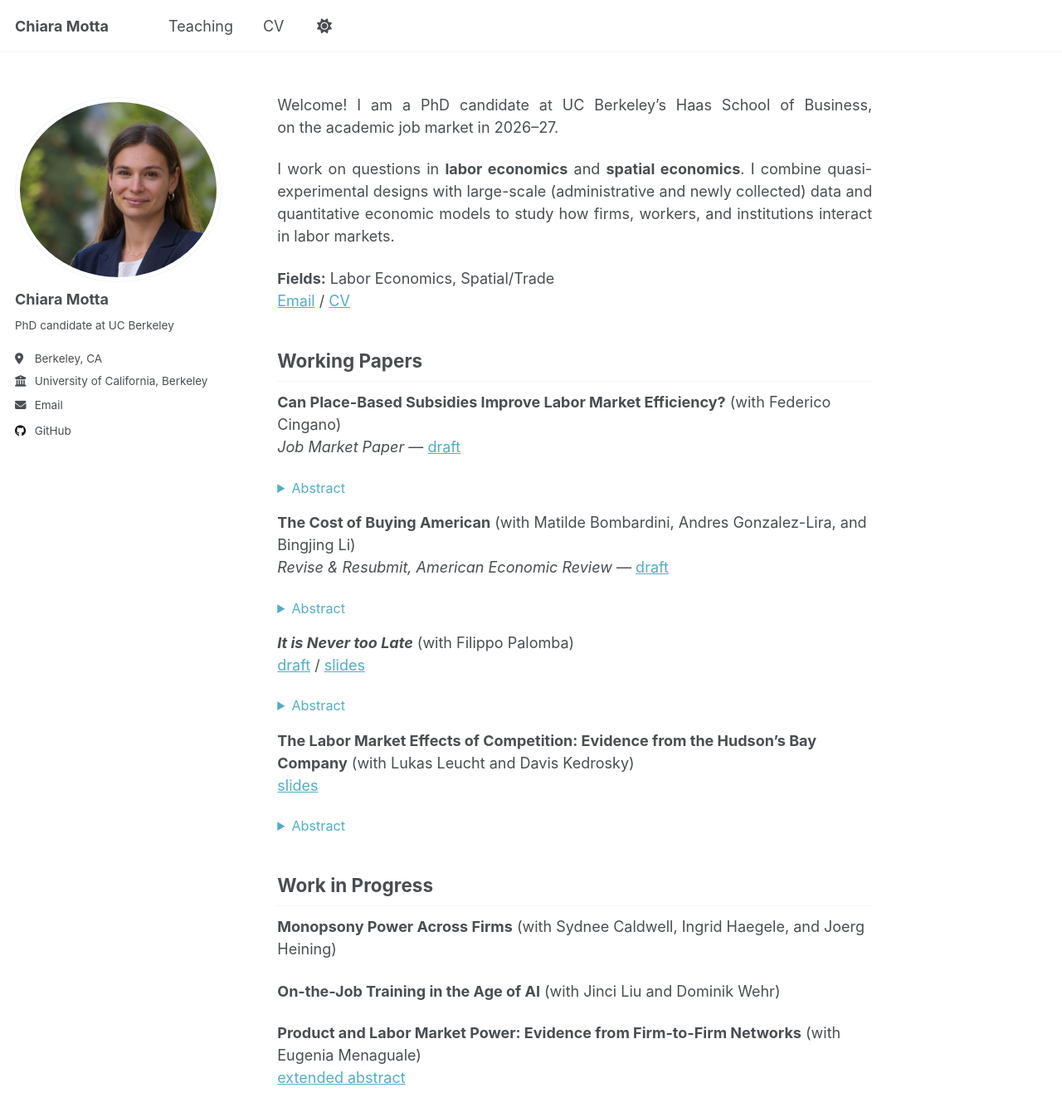
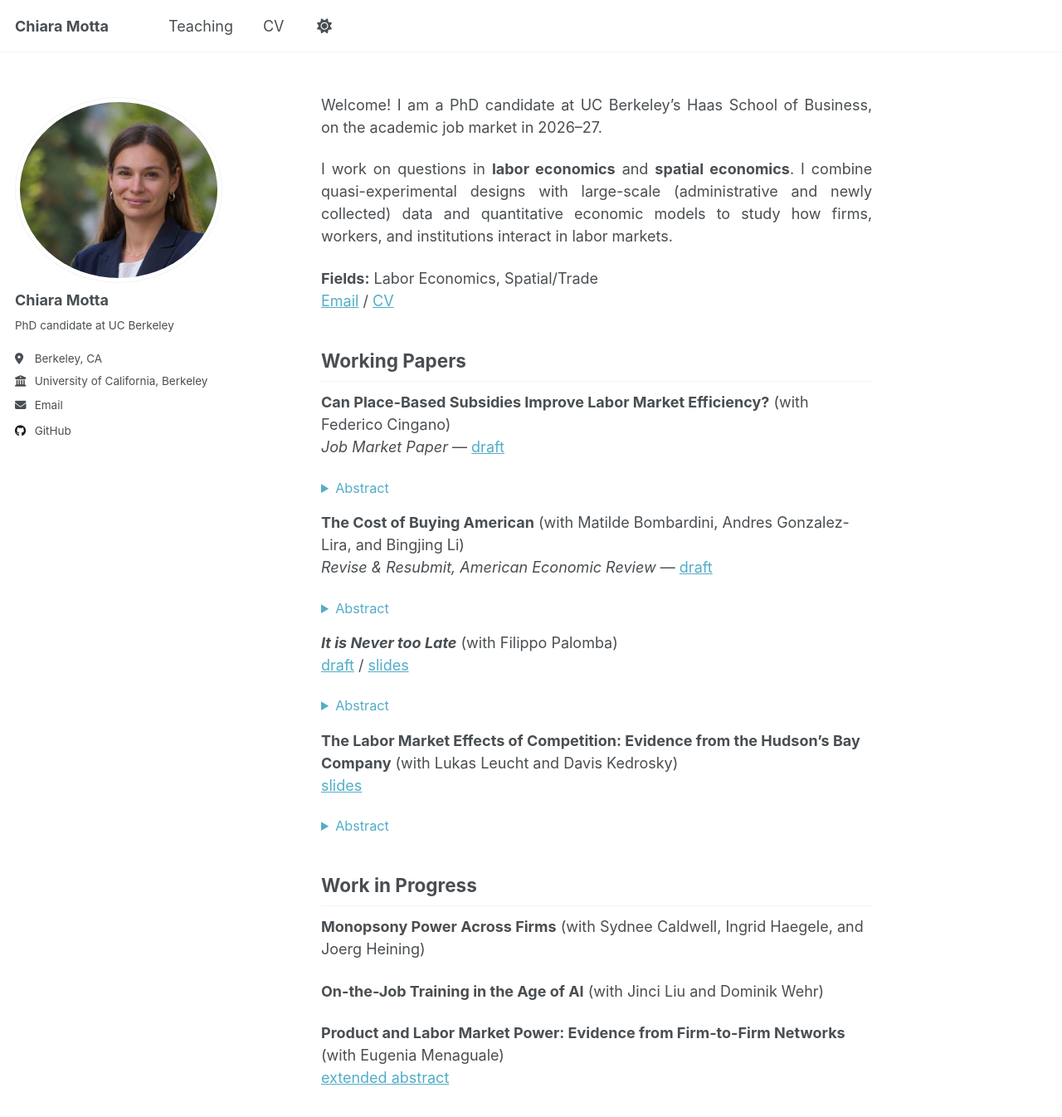
Before and after one commit to chimotta/chimotta.github.io, a Jekyll site: the page built from _pages/about.md, in a window 1280 px wide and 1400 px high. Shown: the top 1346 px of the window at 83% size. Built offline with Jekyll 4.4.1, drawn with Linux system fonts in a browser that asks for light colours.

Commit message:
Larger profile picture: widen sidebar to 3/12 columns
Co-Authored-By: Claude Opus 5.5 <noreply@anthropic.com>

```diff
--- a/_sass/layout/_archive.scss
+++ b/_sass/layout/_archive.scss
@@ -10,7 +10,7 @@
   }
 
   @include breakpoint($large) {
-    @include span(9.5 of 12 last);
+    @include span(9 of 12 last);
     @include prefix(0.5 of 12);
   }
 
--- a/_sass/layout/_page.scss
+++ b/_sass/layout/_page.scss
@@ -18,7 +18,7 @@
 
 .page {
   @include breakpoint($large) {
-    @include span(9.5 of 12 last);
+    @include span(9 of 12 last);
     @include prefix(0.5 of 12);
     @include suffix(2 of 12);
   }
@@ -392,7 +392,7 @@
   float: left;
 
   @include breakpoint($large) {
-    @include pre(2.5 of 12);
+    @include pre(3 of 12);
   }
 
   a {
--- a/_sass/layout/_sidebar.scss
+++ b/_sass/layout/_sidebar.scss
@@ -25,7 +25,7 @@
   }
 
   @include breakpoint($large) {
-    @include span(2.5 of 12);
+    @include span(3 of 12);
     opacity: 1;
     -webkit-transition: opacity 0.2s ease-in-out;
             transition: opacity 0.2s ease-in-out;
@@ -94,7 +94,7 @@
   }
 
   img {
-    max-width: 250px;
+    max-width: 300px;
     border-radius: 50%;
 
     @include breakpoint($large) {
```
